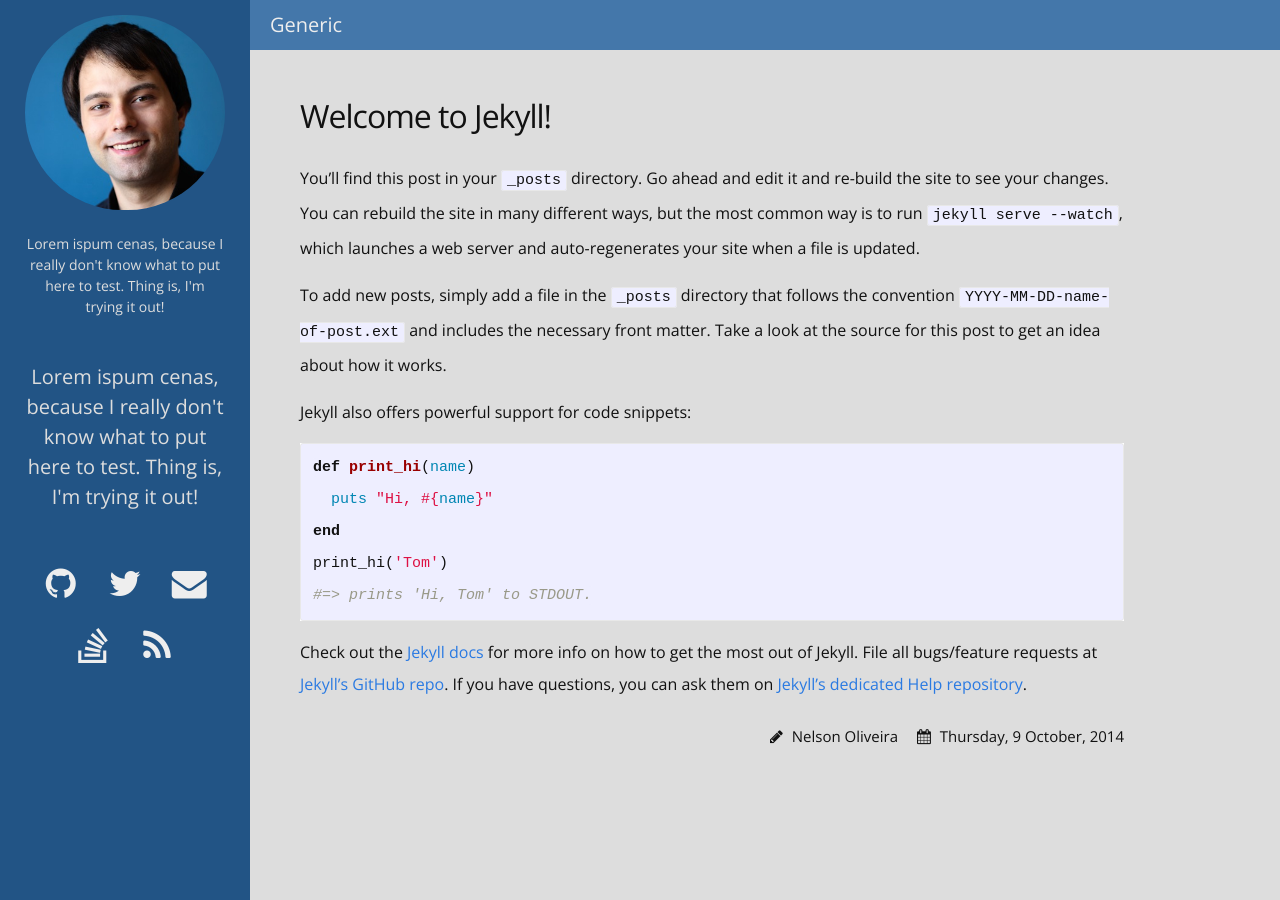
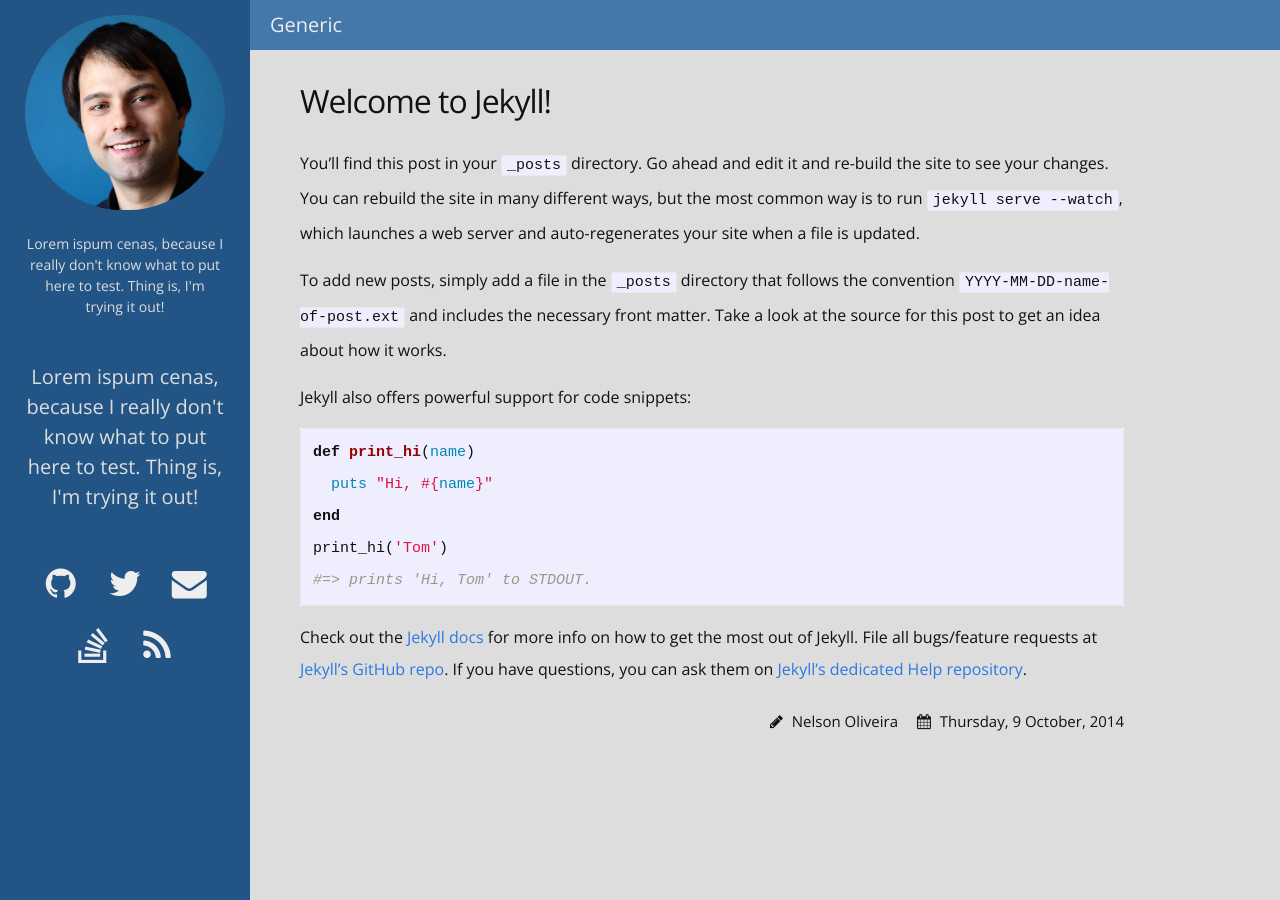
Before and after one commit to Nelspike/Nelspike.github.io, a Jekyll site: the page built from _posts/2014-10-09-welcome-to-jekyll.markdown, in a window 1280 px wide. Built offline with Jekyll 4.4.1, drawn with Linux system fonts in a browser that asks for light colours; nearby versions of some CDN libraries.

Commit message:
Post margins improved.

```diff
--- a/_sass/_default_layout.scss
+++ b/_sass/_default_layout.scss
@@ -312,7 +312,8 @@
  */
 
 .single-post {
-  padding: 50px;
+  margin-top: 35px;
+  padding: 0px 50px 0px 50px;
   width: 80%;
 
   .post-title {
```
